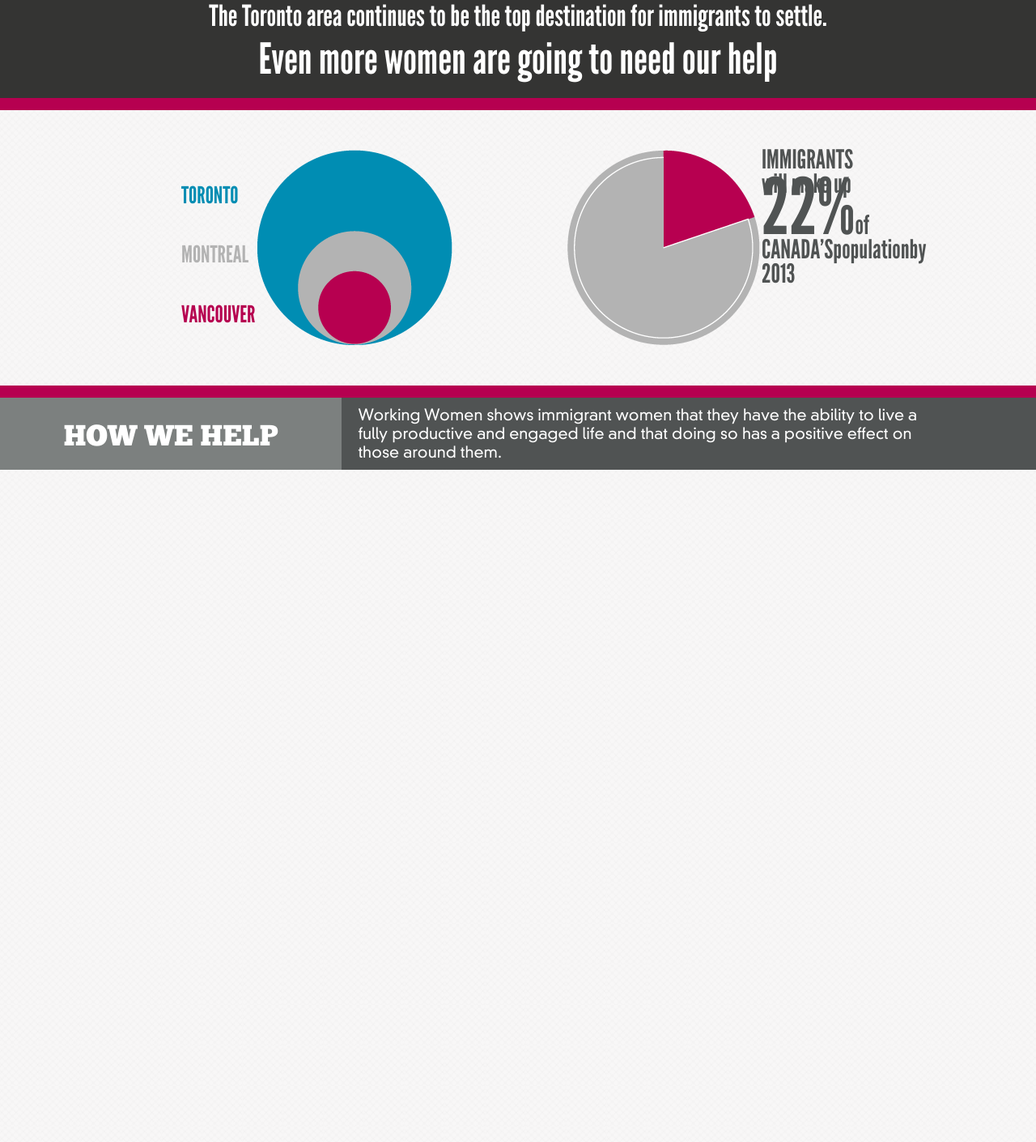
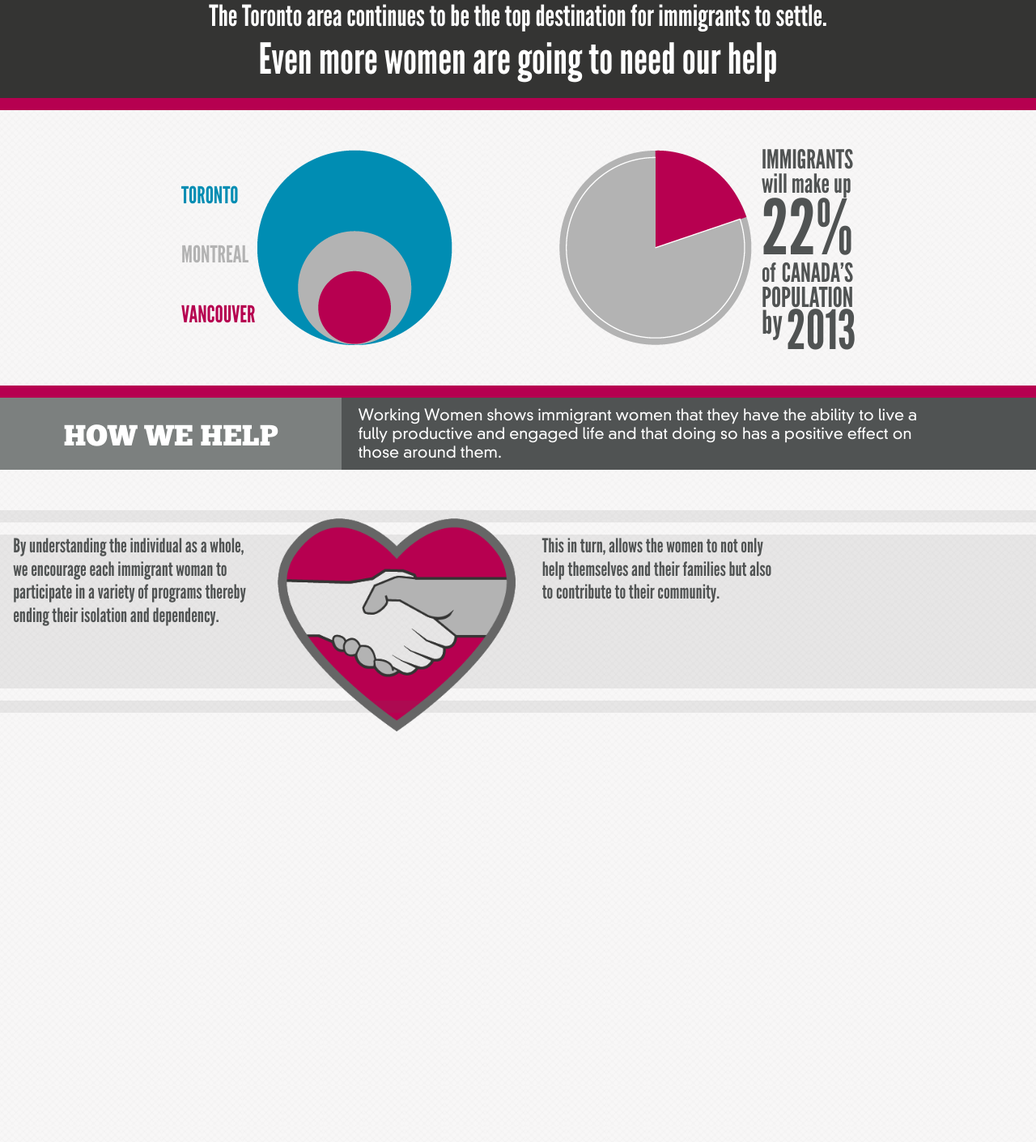
Before and after one commit to dustingamble/WWCC_mainSite, a PHP site: page / in a window 1280 px wide. Shown: the part 2890-4300 px from the top of the page at 81% size. Run offline with PHP 8.4, Linux system fonts and the light colour scheme; style sheets or scripts are compiled from the project's sources.

Commit message:
further in on home page
piecharts added
how section begun

```diff
--- a/index.html
+++ b/index.html
@@ -171,7 +171,7 @@
           <div class="circleGraphRight">
             <img src="images/pieChart.png" class="pieChart">
             <p class="stackedText">
-              <span class="uppercase">Immigrants </span> will make up <span class="number">22&#37;</span>of <span class="uppercase">Canada's</span></span class="pop">population</span class="bt">by</span> </span class="year">2013</span>
+              <span class="uppercase">Immigrants </span> will make up <span class="number">22&#37; </span>of<span class="uppercase canadas">Canada's </span><span class="uppercase pop">population </span><span class="by">by</span><span class="year">2013</span>
             </p>
           </div>
         </div>
@@ -182,8 +182,25 @@
       <section id="how">
         <div class="titles">
           <h1 class="container">How We Help</h1>
-          <p>Working Women shows immigrant women that  they have the ability to live a fully productive and engaged life and that doing so has a positive effect on those around them.
+          <p class="main">Working Women shows immigrant women that  they have the ability to live a fully productive and engaged life and that doing so has a positive effect on those around them.
           </p>
+        </div>
+         <div class="greyline howtop">
+        </div>
+        <div class="heart">
+          <div class="heartText">
+            <p>
+              By understanding the individual as a whole, we encourage each immigrant woman to participate in a variety of programs thereby ending their isolation and dependency.
+            </p>
+          </div>
+            <img src="images/hearthands.png">
+          <div class="heartText">
+            <p>
+              This in turn, allows the women to not only help themselves and their families but also to contribute to their community.
+            </p>
+          </div>
+        </div>
+        <div class="greyline">
         </div>
       </section>
 
--- a/styles/css/main.css
+++ b/styles/css/main.css
@@ -443,6 +443,7 @@ section#why h1 {
 section#why p.main {
   background: #ffffff;
   color: #40403f;
+  font-family: 'din_30640_stdneuzeitgroteskLt', 'PT Sans', Helvetica, Arial, sans-serif;
 }
 section#why .world {
   background: url(../../images/worldmap.png) no-repeat;
@@ -611,6 +612,7 @@ section#graphs .circleGraphRight .pieChart {
   float: left;
 }
 section#graphs .circleGraphRight .stackedText {
+  margin-left: 10px;
   font-size: 1.35em;
   font-family: 'league_gothicregular', 'Open Sans Condensed', 'Arial Narrow', Helvetica, sans-serif;
   float: right;
@@ -622,9 +624,25 @@ section#graphs .circleGraphRight .stackedText .uppercase {
   text-transform: uppercase;
 }
 section#graphs .circleGraphRight .stackedText .number {
-  font-size: 96px;
+  font-size: 2.9em;
+  line-height: 80px;
 }
-/*-------HOW SECTION-------*/
+section#graphs .circleGraphRight .stackedText .canadas {
+  padding-left: 7px;
+}
+section#graphs .circleGraphRight .stackedText .pop {
+  font-size: 1.05em;
+}
+section#graphs .circleGraphRight .stackedText .by {
+  font-size: 40px;
+  vertical-align: top;
+  padding-right: 5px;
+}
+section#graphs .circleGraphRight .stackedText .year {
+  font-size: 67px;
+  line-height: 50px;
+}
+/*------------ HOW SECTION -------------*/
 section#how {
   width: 100%;
   min-height: 920px;
@@ -636,14 +654,52 @@ section#how h1 {
   background: #7c807f;
   color: #ffffff;
 }
-section#how p {
+section#how p.main {
   color: #ffffff;
   background-color: #505353;
 }
+section#how .greyline {
+  width: 100%;
+  clear: both;
+  background: rgba(89, 91, 91, 0.11);
+  height: 15px;
+  margin: 15px 0;
+  float: left;
+}
+section#how .howtop {
+  margin-top: 50px;
+}
+section#how .heart {
+  width: 100%;
+  background: rgba(89, 91, 91, 0.11);
+  max-height: 190px;
+  float: left;
+  text-align: center;
+}
+section#how .heart .heartText {
+  float: left;
+  display: inline-block;
+  width: 23%;
+  margin: 0 1.265%;
+}
+section#how .heart .heartText p {
+  font-family: 'league_gothicregular', 'Open Sans Condensed', 'Arial Narrow', Helvetica, sans-serif;
+  color: #505353;
+}
+section#how .heart img {
+  float: left;
+  display: inline-block;
+  width: 23%;
+  margin: 0 1.265%;
+  margin-top: -20px;
+}
+/*color: rgba(255,255,255,0.9);*/
+/*------------ 35 YEARS SECTION -------------*/
 section#years {
   min-height: 315px;
   background-color: #008db3;
 }
+/*------------ CTA'S -------------*/
 section#cta {
   min-height: 270px;
   background: url(../../images/pattern.png);
--- a/styles/less/main.less
+++ b/styles/less/main.less
@@ -390,6 +390,7 @@ section#why {
   p.main {
     background:@white;
     color:@worldgrey;
+    font-family:@bodyfont;
   }
 .world {
   background: url(../../images/worldmap.png)no-repeat;
@@ -553,6 +554,7 @@ section#graphs{
       float:left;
     }
     .stackedText{
+      margin-left: 10px;
       font-size: 1.35em;
       font-family: @fontgothic;
       float:right;
@@ -563,37 +565,84 @@ section#graphs{
         text-transform: uppercase;
       }
       .number{
-        font-size: 96px;
+        font-size: 2.9em;
+        line-height: 80px;
+      }
+      .canadas{
+        padding-left: 7px;
+
+      }
+      .pop{
+        font-size: 1.05em;
+      }
+      .by{
+        font-size: 40px;
+        vertical-align: top;
+        padding-right: 5px;
+      }
+      .year{
+        font-size: 67px;
+        line-height: 50px;
       }
     }
   }
 }
 
-
-
-/*-------HOW SECTION-------*/
+/*------------ HOW SECTION -------------*/
 section#how {
   width:100%;
   min-height:920px;
   background: url(../../images/pattern.png);
-
   margin:0;
   padding:0;
   h1{
     background:@headerlightgrey;
     color:@white;
   }
-  p {
+  p.main {
     color:@white;
     background-color:@headergrey;
   }
+  .greyline{
+    width:100%;
+    clear:both;
+    background:rgba(89,91,91, 0.11);
+    height:15px;
+    margin:15px 0;
+    float: left;
+  }
+  .howtop{
+    margin-top: 50px;
+  }
+  .heart{
+     width:100%;
+     background:rgba(89,91,91, 0.11);
+     max-height:190px;
+     float: left;
+     text-align: center;
+
+    .heartText{
+      .widthfloat(23%);
+      p{
+        font-family: @fontgothic;
+        color:@headergrey;
+      }
+    }
+    img{
+     .widthfloat(23%);
+     margin-top:-20px;
+    }
+  }
 }
+/*color: rgba(255,255,255,0.9);*/
 
+/*------------ 35 YEARS SECTION -------------*/
 section#years{
   min-height:315px;
   background-color:@blue;
 }
 
+/*------------ CTA'S -------------*/
 section#cta{
   min-height:270px;
   background: url(../../images/pattern.png);
```
